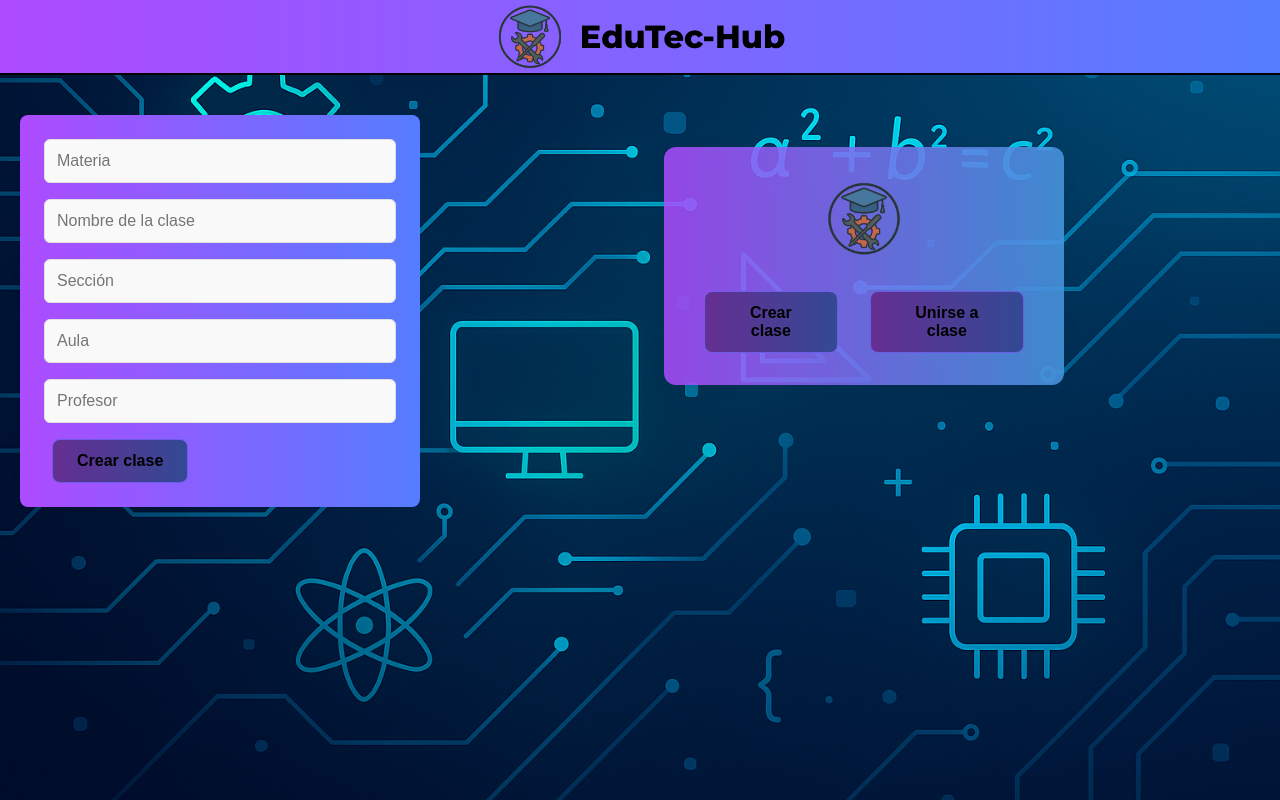
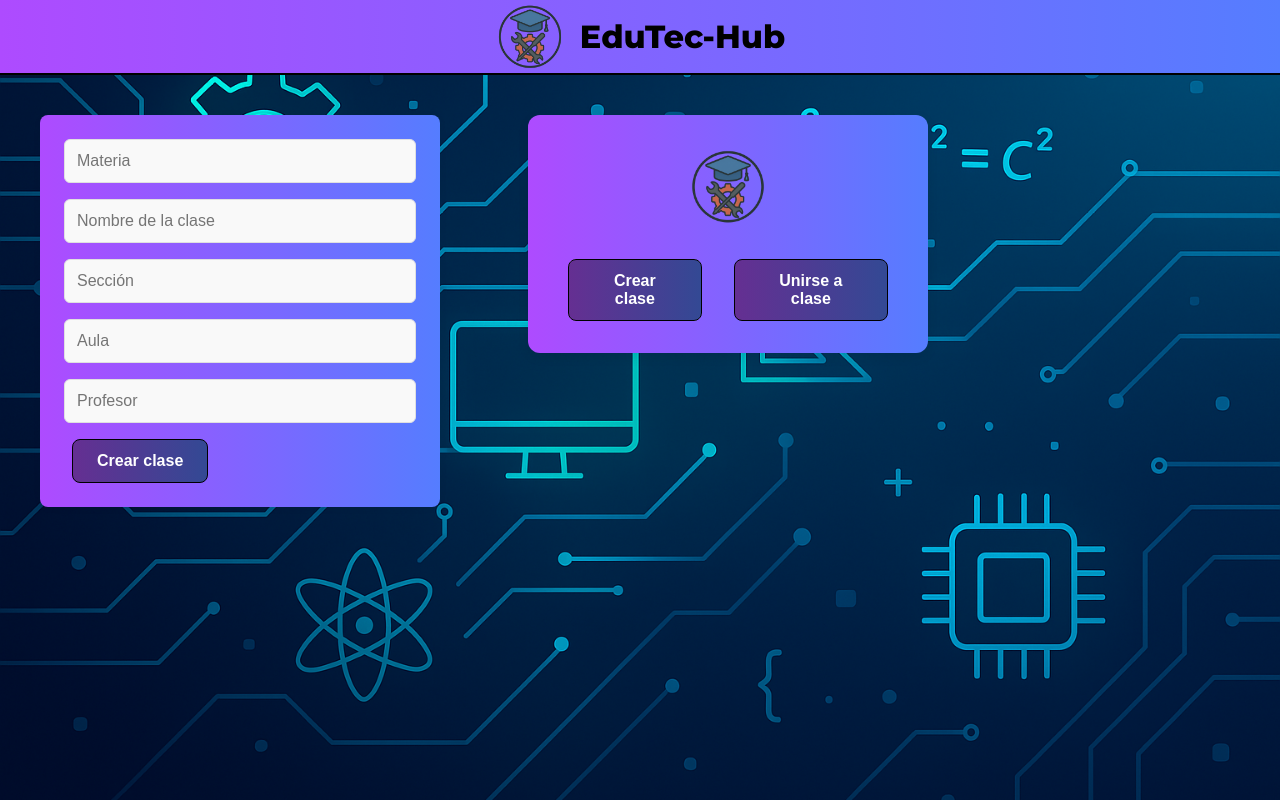
Before and after one commit to felipelucerocosta/EduTec-Hub, a React (Vite) app: page /clases in a window 1280 px wide. Both pictures are taken after a click on the button "Crear clase". Built offline with nearby package versions, Linux system fonts and the light colour scheme.

Commit message:
mejoras visuales

```diff
--- a/src/componentes/clases.tsx
+++ b/src/componentes/clases.tsx
@@ -68,7 +68,7 @@ const Clases: React.FC = () => {
         <div className={styles.mainLayout}>
           <div style={{ flex: "1 1 400px" }}>
             {mostrarCrear && (
-              <section className={styles.formContainer}>
+              <section className={`${styles.formContainer} ${styles.slideIn}`}>
                 <form onSubmit={handleCrearClase} noValidate>
                   <input className={styles.formInput} type="text" name="materia" placeholder="Materia" required />
                   <input className={styles.formInput} type="text" name="nombre" placeholder="Nombre de la clase" required />
@@ -82,7 +82,7 @@ const Clases: React.FC = () => {
               </section>
             )}
             {mostrarUnirse && (
-              <section className={styles.formContainer}>
+              <section className={`${styles.formContainer} ${styles.slideIn}`}>
                 <form onSubmit={handleUnirseClase} noValidate>
                   <input className={styles.formInput} type="text" name="materia" placeholder="Materia" required />
                   <input className={styles.formInput} type="text" name="codigo" placeholder="Código de clase" required />
--- a/src/foro.module.css
+++ b/src/foro.module.css
@@ -82,6 +82,7 @@ button {
   transition: all 0.3s ease;
   margin-top: 10px;
   margin-bottom: 10px ;
+  border: 1.5px solid #000000;
 }
 button:hover {
   background: linear-gradient(to right, #557dff, #ae4bff);
--- a/src/styles.module.css
+++ b/src/styles.module.css
@@ -23,48 +23,21 @@
   color: var(--color-texto);
 }
 
-/* Header */
-.header {
-  background: linear-gradient(to right, #ae4bff, #557dff);
-  color: #000000;
-  padding: 1rem 0;
-  text-align: center;
-  box-shadow: 0 2px 8px rgba(0,0,0,0.04);
-  font-family: 'Trebuchet MS', Arial, sans-serif;
-}
-
-.logo {
-  display: flex;
-  align-items: center;
-  justify-content: center;
-  gap: 1rem;
-}
-
-.logoImg {
-  width: 68px;
-  height: 68px;
-  border-radius: 8px;
-}
-
-.nombreLogo {
-  font-size: 2rem;
-  font-weight: bold;
-  letter-spacing: 2px;
-}
 
 /* Main container */
 .container {
-  max-width: 400px;
-  margin: 2rem auto;
-  background: linear-gradient(to right, #ae4bffd8, #4694dce4);
+  background: linear-gradient(to right, #ae4bff, #557dff);
   border-radius: 12px;
-  box-shadow: 0 2px 16px rgba(0,0,0,0.06);
   padding: 2rem;
-  text-align: center;
+  box-shadow: 0 4px 12px rgba(0,0,0,0.08);
   display: flex;
   flex-direction: column;
   align-items: center;
   justify-content: center;
+  text-align: center;
+  max-width: 400px;
+  width: 100%;
+  transition: transform 0.3s ease;
 }
 
 .illustration {
@@ -93,19 +66,19 @@
 
 .btnPrimary {
   background-color: #6C5CE7;
-  color: #000;
-  border: 1px solid #6C5CE7;
+  color: #ffffff;
+  border: 1.5px solid #000000;
 }
 .btnPrimary:hover {
   background-color: #5945c2;
-  border-color: #5945c2;
+  border-color: #000000;
   transform: translateY(-2px);
 }
 
 .btnOutline {
   background-color: #fff;
-  color: #000;
-  border: 1px solid #6C5CE7;
+  color: #ffffff;
+  border: 1.5px solid #000000;
 }
 .btnOutline:hover {
   background-color: #6C5CE7;
@@ -263,3 +236,54 @@
     max-width: 90%;
   }
 }
+
+/* ================== OVERRIDES: centrar + animaciones ================== */
+
+/* Centrar mainLayout (sobreescribe el anterior) */
+.mainLayout {
+  display: flex;
+  justify-content: center;       /* Centra horizontalmente */
+  align-items: flex-start;       /* Alinea arriba */
+  gap: 2rem;
+  max-width: 1200px;
+  margin: 40px auto;             /* centra con margen automático */
+  position: relative;
+  transition: all 0.4s ease;     /* transición general */
+  flex-wrap: wrap;
+}
+
+/* Añadir transición suave al contenedor (sobreescribe/añade) */
+.container {
+  /* mantiene tus reglas anteriores y agrega transición para movimiento */
+  transition: transform 0.4s ease, opacity 0.4s ease;
+}
+
+/* Clase que se aplica desde React para desplazar el contenedor a la derecha */
+.containerShifted {
+  transform: translateX(80px);  /* mueve el contenedor */
+  opacity: 0.95;                /* leve cambio de opacidad */
+}
+
+/* Clase para aplicar la animación al formContainer (usás styles.slideIn) */
+.slideIn {
+  animation: fadeSlideIn 0.4s ease forwards;
+}
+
+/* Keyframes para el fade + slide in */
+@keyframes fadeSlideIn {
+  0% {
+    opacity: 0;
+    transform: translateX(-40px);
+  }
+  100% {
+    opacity: 1;
+    transform: translateX(0);
+  }
+}
+
+/* Responsive: menos desplazamiento en pantallas pequeñas */
+@media (max-width: 600px) {
+  .containerShifted {
+    transform: translateX(40px);
+  }
+}
```
